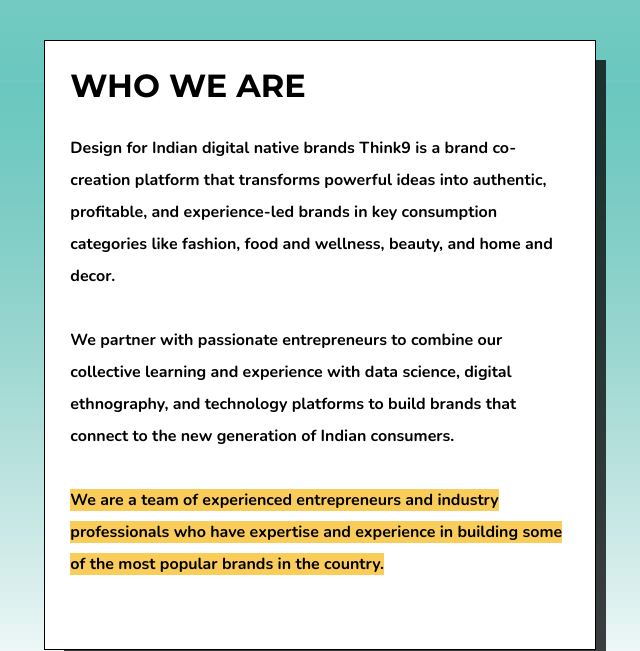
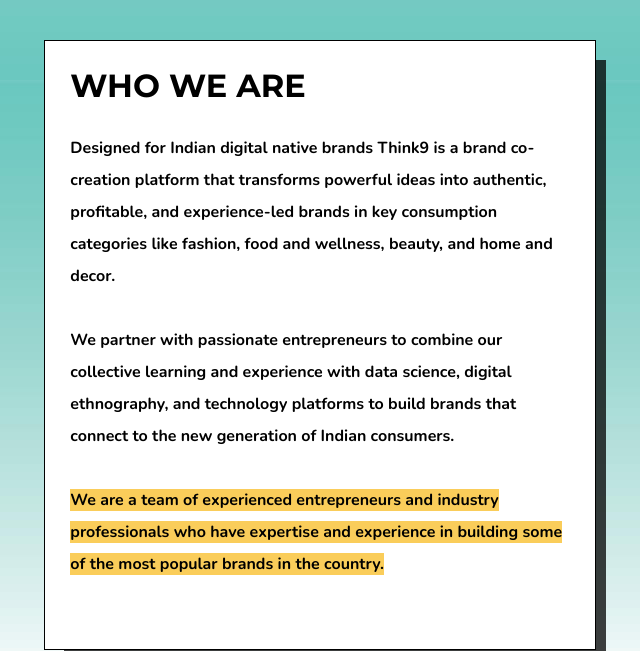
Before and after one commit to think9co/think9-website, a plain HTML site: page index.html in a window 1280 px wide. Shown: the part 800-1451 px from the top of the page, 588-1228 px from the left. Drawn offline with nearby package versions, Linux system fonts and the light colour scheme.

Commit message:
Update index.html

```diff
--- a/index.html
+++ b/index.html
@@ -71,7 +71,7 @@
 					<div class="col col-1">
 						<div class="side-text">
 							<h2>WHO WE ARE</h2>
-							<p>Design for Indian digital native brands Think9 is a brand co-creation platform that transforms powerful ideas into authentic, profitable, and experience-led brands in key consumption categories like fashion, food and wellness, beauty, and home and decor.
+							<p>Designed for Indian digital native brands Think9 is a brand co-creation platform that transforms powerful ideas into authentic, profitable, and experience-led brands in key consumption categories like fashion, food and wellness, beauty, and home and decor.
 							<br><br>
 							We partner with passionate entrepreneurs to combine our collective learning and experience with data science, digital ethnography, and technology platforms to build brands that connect to the new generation of Indian consumers.
 							<br><br>
```
